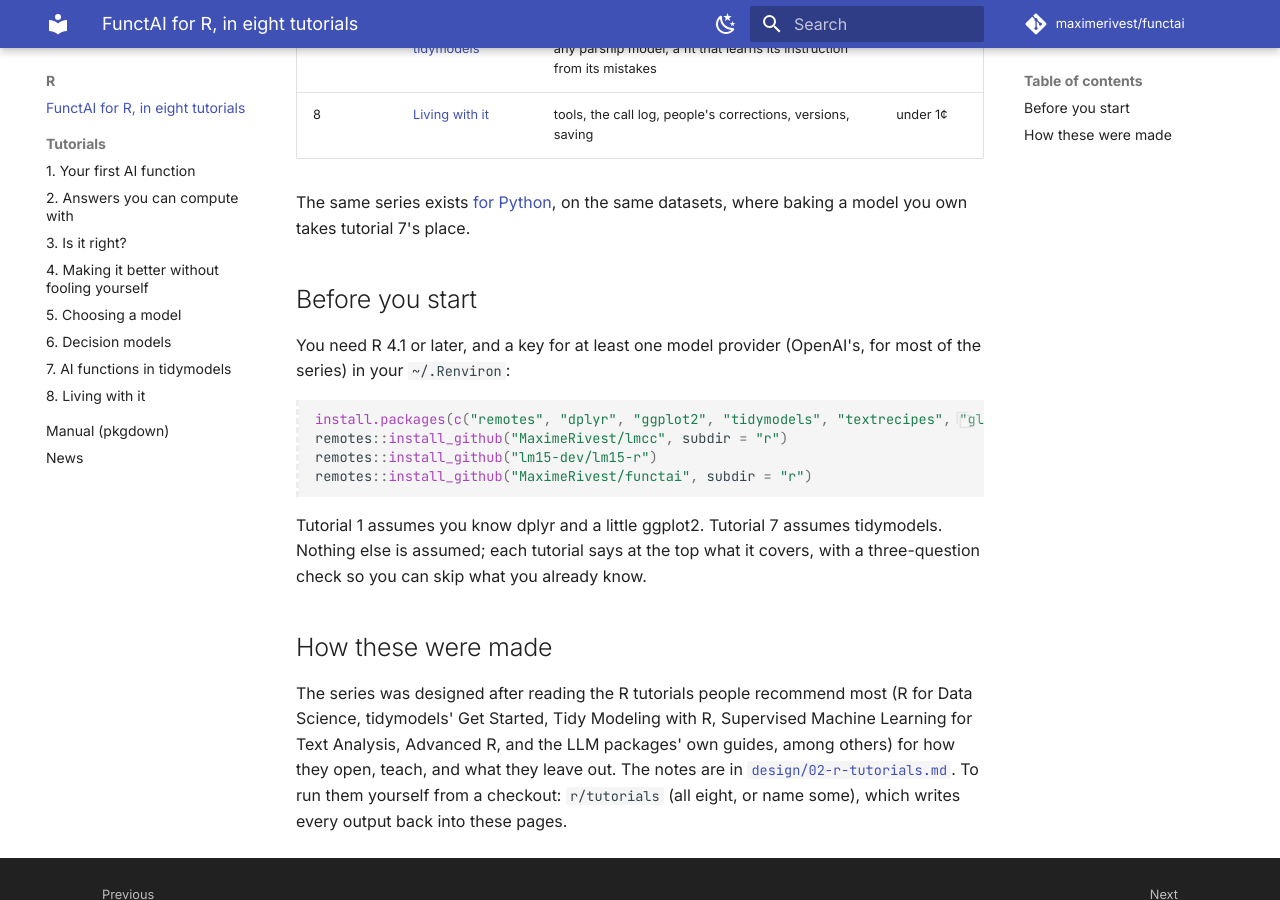
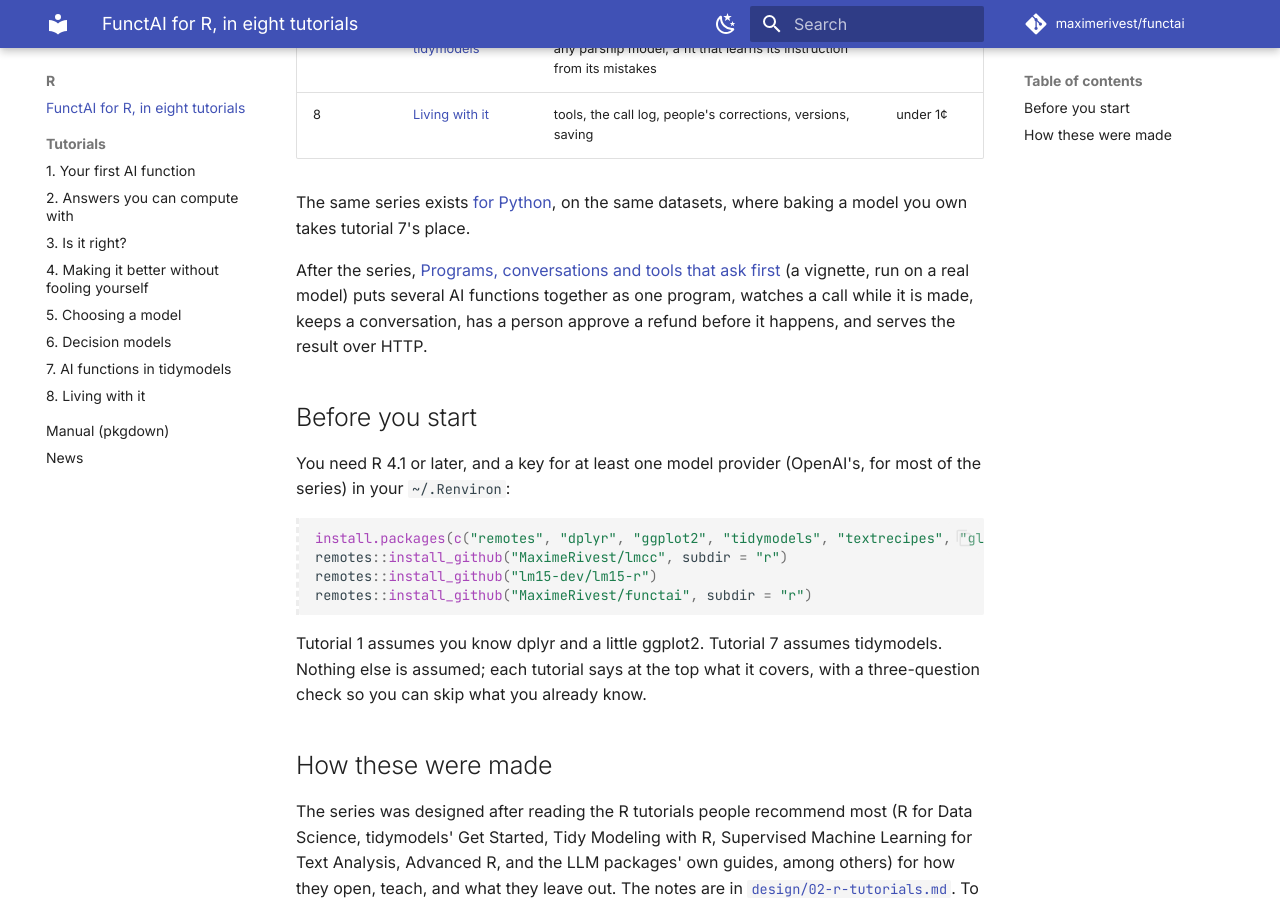
Before and after one commit to MaximeRivest/functai, an MkDocs documentation site: the page built from docs/r/index.md, in a window 1280 px wide and 900 px high, scrolled down 1028 px. Built offline with MkDocs 1.6.1 and Material for MkDocs 9.7.7, drawn with Linux system fonts in a browser that asks for light colours; comment, search, counter and statistics services are not loaded.

Commit message:
R tutorials' index: where programs, conversations and approvals are taught

```diff
--- a/docs/r/index.md
+++ b/docs/r/index.md
@@ -19,6 +19,13 @@ Each tutorial starts from a question about real data, builds the answer one smal
 The same series exists [for Python](../tutorials/index.md), on the same
 datasets, where baking a model you own takes tutorial 7's place.
 
+After the series, [Programs, conversations and tools that ask
+first](https://maximerivest.github.io/functai/r/manual/articles/conversations.html)
+(a vignette, run on a real model) puts several AI functions together as one
+program, watches a call while it is made, keeps a conversation, has a
+person approve a refund before it happens, and serves the result over
+HTTP.
+
 ## Before you start
 
 You need R 4.1 or later, and a key for at least one model provider (OpenAI's, for most of the series) in your `~/.Renviron`:
```
